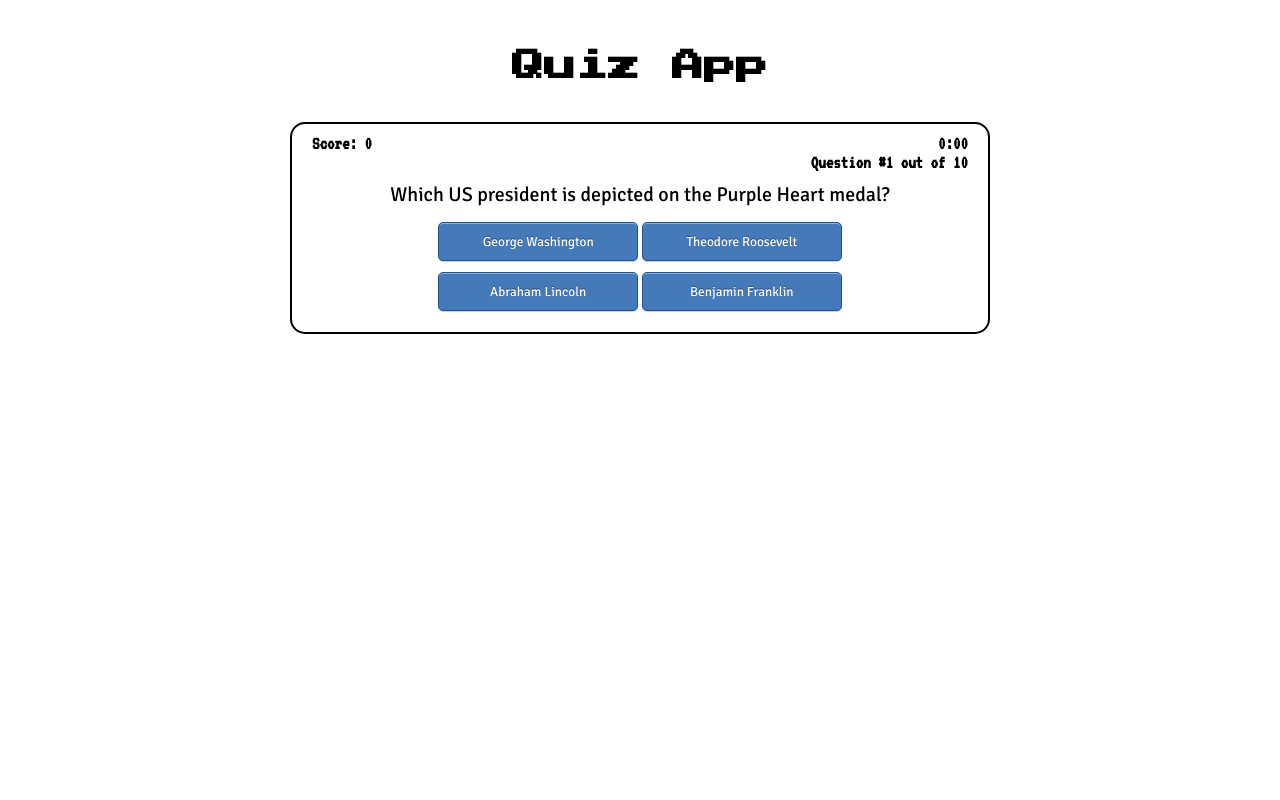
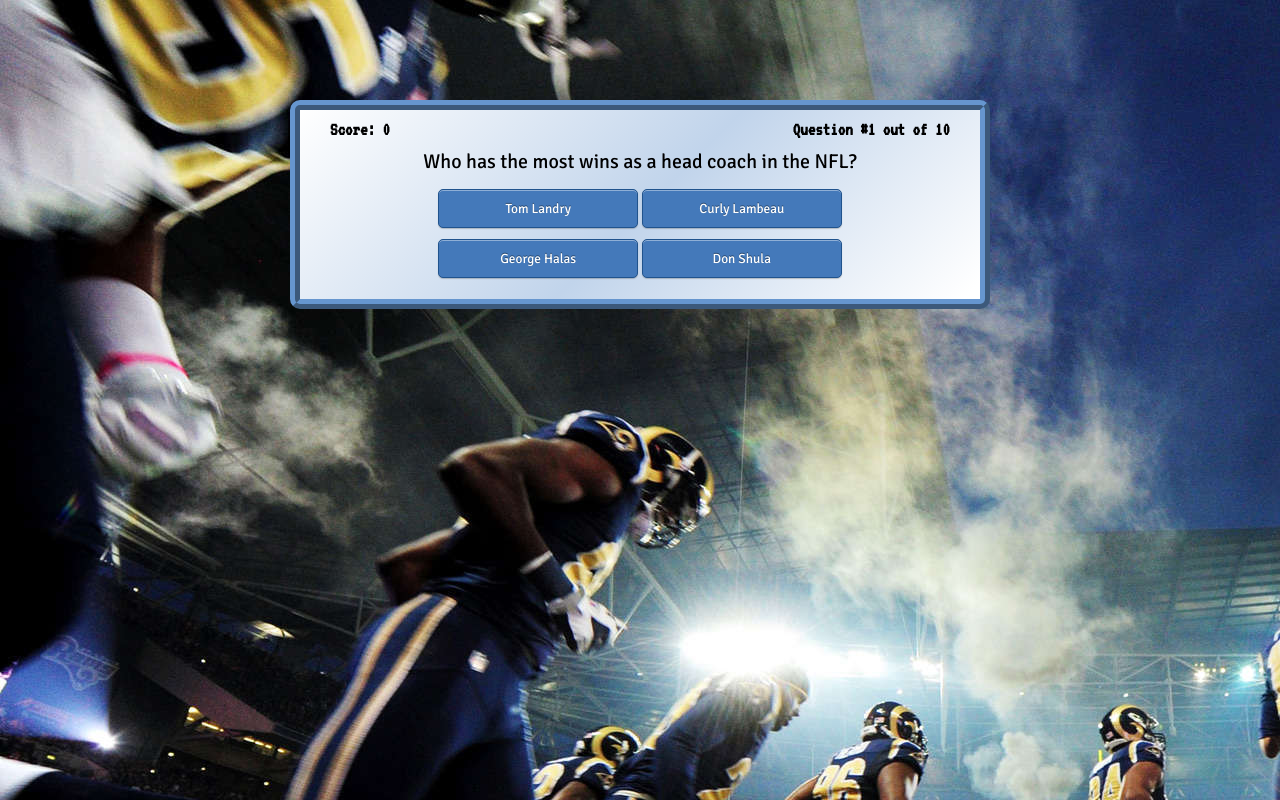
Before and after one commit to phc5/quiz-app, a plain HTML site: page index.html in a window 1280 px wide. Both pictures are taken after a click on the button "Start the Quiz". Drawn offline with nearby package versions, Linux system fonts and the light colour scheme.

Commit message:
background, border, and gradient

```diff
--- a/app.js
+++ b/app.js
@@ -3,54 +3,54 @@
 const state = {
 	questions: [
 		{
-			text: "Which US president is depicted on the Purple Heart medal?",
-			answers: ['Abraham Lincoln', 'Theodore Roosevelt', 'George Washington', 'Benjamin Franklin'],
-			correctAnswer: 'George Washington'
+			text: "Who has the most wins as a head coach in the NFL?",
+			answers: ['George Halas', 'Curly Lambeau', 'Tom Landry', 'Don Shula'],
+			correctAnswer: 'Don Shula',
 		},
 		{
-			text: "Myosis affects which part of the human body?",
-			answers: ['Neck', 'Stomach', 'Mouth', 'Eye'],
-			correctAnswer: 'Eye'
+			text: "Which NFL team features a helmet decal only on one side of the helmet?",
+			answers: ['Houston Texans', 'Jacksonville Jaguars', 'Pittsburgh Steelers', 'Tennessee Titans'],
+			correctAnswer: 'Pittsburgh Steelers',
 		},
 		{
-			text: "The drink Tequila is made from...",
-			answers: ['Sugar Cane', 'Blue Agave', 'Aloe Vera', 'Cactus'],
-			correctAnswer: 'Blue Agave'
+			text: "Who is the last non-quarterback to win NFL MVP?",
+			answers: ['Shaun Alexander', 'Ray Lewis', 'Adrian Peterson', 'LaDainian Tomlinson'],
+			correctAnswer: 'Adrian Peterson'
 		},
 		{
-			text: "Who was the #1 overall draft pick in the 2016 NBA Draft?",
-			answers: ['Ben Simmons', 'Brandon Ingram', 'Jaylen Brown', 'Kris Dunn'],
-			correctAnswer: 'Ben Simmons'
+			text: "This current NFL quarterback, a 2010 Pro Bowler, never started a game at QB in college...",
+			answers: ['Matt Schaub', 'Matt Cassel', 'Matt Moore', 'Matt Flynn'],
+			correctAnswer: 'Matt Cassel'
 		},
 		{
-			text: "Wikipedia's spherical logo features what Greek symbol?",
-			answers: ["Omega", "Theta", "Sigma", "Gamma"],
-			correctAnswer: 'Omega'
+			text: "How many Heisman Trophy winners have gone on to be MVP of the Super Bowl?",
+			answers: ["2", "3", "4", "5"],
+			correctAnswer: '4'
 		},
 		{
-			text: "The term 'GUI' stands for...?",
-			answers: ["Graphical User Interface", "Graphics Unused Input", "Graphing Ultimate Interface", "Graphical Ultimate Interface"],
-			correctAnswer: 'Graphical User Interface'
+			text: "4 of the first 5 picks in the 1989 draft -- Troy Aikman, Barry Sanders, Derrick Thomas and Deion Sanders -- are in the Hall of Fame. Who was the bust?",
+			answers: ["Aundray Bruce", "Blair Thomas", "Keith McCants", "Tony Mandarich"],
+			correctAnswer: 'Tony Mandarich'
 		},
 		{
-			text: "A deficiency in what vitamin will cause scurvy?",
-			answers: ["Vitamin A", "Vitamin B", "Vitamin C", "Vitamin D"],
-			correctAnswer: 'Vitamin C'
+			text: "Which of these teams was NOT an original NFL team that moved over to the AFC?",
+			answers: ["Browns", "Colts", "Raiders", "Steelers"],
+			correctAnswer: 'Raiders'
 		},
 		{
-			text: "Basilosaurus a beast that lived before us but after the dinosaurs, evolved into which current day animal?",
-			answers: ["Camel", "Elephant", "Whale", "Giraffe"],
-			correctAnswer: 'Whale'
+			text: "This state has produced more pro football Hall of Famers than any other state...",
+			answers: ["California", "Ohio", "Pennsylvania", "Texas"],
+			correctAnswer: 'Pennsylvania'
 		},
 		{
-			text: "What is the name given to a substance that remains unchanged but which causes or accelerates a chemical reaction? What is the name given to a substance that remains unchanged but which causes or accelerates a chemical reaction?",
-			answers: ["Homeostasis", "Homogenous", "Catalyst", "Heterogenous"],
-			correctAnswer: 'Catalyst'
+			text: "Who is the only Super Bowl MVP to have played on the losing team?",
+			answers: ["Larry Fitzgerald", "Chuck Howley", "Dan Marino", "Steve McNair"],
+			correctAnswer: 'Chuck Howley'
 		},
 		{
-			text: "Which planet has the largest volcano and largest valley in the solar system?",
-			answers: ["Mars", "Earth", "Venus", "Jupiter"],
-			correctAnswer: 'Mars'
+			text: "This is the only team not to make the NFL playoffs this millennium...",
+			answers: ["Buffalo Bills", "Cleveland Browns", "Jacksonville Jaguars", "Oakland Raiders"],
+			correctAnswer: 'Buffalo Bills'
 		}
 	],
 	score: 0,
@@ -59,7 +59,6 @@ const state = {
 	incorrectText: "Incorrect...",
 	whichPage: 'start',
 	answerFlag: true,
-	time: 0
 }
 
 // modify
@@ -71,9 +70,9 @@ function setPage(state, page) {
 function shuffle(array) {
 	for (let i = array.length; i; i--) {
 		let randIndex = Math.floor(Math.random() * i);
-		let swapHolder = array[i - 1];
+		let temp = array[i - 1];
 		array[i - 1] = array[randIndex];
-		array[randIndex] = swapHolder;
+		array[randIndex] = temp;
 	}
 }
 
@@ -81,6 +80,24 @@ function flagAnswer(state, answer) {
 	state.answerFlag = state.questions[state.currentQuestion].correctAnswer === answer;
 	return state.answerFlag;
 }
+
+// function startTimer(duration, display, flag) {
+// 	let timer = duration, minutes, seconds;
+
+// 	setInterval(function() {
+// 	minutes = parseInt(timer / 60, 10);
+// 	seconds = parseInt(timer % 60, 10);
+
+// 	minutes = minutes < 10 ? "0" + minutes : minutes;
+// 	seconds = seconds < 10 ? "0" + seconds : seconds;
+
+// 	display.text(minutes + ":" + seconds);
+
+// 	if(--timer <= 0) {
+// 		timer = duration;
+// 	}
+// 	}, 1000);
+// }
 
 // render
 const renderQuiz = function(state, pages) {
@@ -169,7 +186,6 @@ const quizPages = {
 	'end': $('.end-page')
 }
 
-
 $('.start').click(function(event) {
 	event.preventDefault();
 	setPage(state, 'question');
@@ -208,3 +224,8 @@ $('.restart').click(function(event) {
 	setPage(state,'start');
 	renderQuiz(state, quizPages);
 });
+
+$(document).ready(function() {
+	$('.box').animate({top:'50px'}, "slow");
+	$('.box').fadeIn("slow");
+})
--- a/index.html
+++ b/index.html
@@ -1,20 +1,16 @@
 <!DOCTYPE html>
 <html>
 <head>
-	<title>Quiz App</title>
+	<title>NFL Quiz</title>
 	<link href="https://fonts.googleapis.com/css?family=VT323" rel="stylesheet">
-	<link href="https://fonts.googleapis.com/css?family=Press+Start+2P" rel="stylesheet">
 	<link href="https://fonts.googleapis.com/css?family=Signika" rel="stylesheet">
 	<link rel="stylesheet" href="main.css">
 </head>
 <body>
 	<div class="container">
-		<h1>Quiz App</h1>
-
 		<div class="main-page">
-			<div class="box" id="main-page">
-				<p>Welcome to Quiz App.<br> You will be asked a series of random trivia questions in this
-				quiz. Press start to begin!</p>
+			<div class="box" id="main-page" style="display:none">
+				<p><span class="welcome">Welcome to the NFL Quiz</span><br> You will be asked a series of NFL trivia questions.<br> Press start to begin!</p>
 				<button class="start">Start the Quiz</button>
 			</div>
 		</div>
@@ -22,7 +18,7 @@
 		<div class="question-page" style="display:none;">
 			<div class="box">
 				<h3 class="score-text">Score: <span class="score">0</span></h3>
-				<h3 class="status"><div class="timer"><span class="min">0</span>:<span class="sec">00</span></span></div>Question #<span class="q-num">1</span> out of <span class="q-length"></span></h3>
+				<h3 class="status"><div class="timer"></div>Question #<span class="q-num">1</span> out of <span class="q-length"></span></h3>
 				<div class="text-box"><span class="text-field"></span></div>
 				<div class="choice first">
 					<button class="answer answer-one"></button>
@@ -40,7 +36,7 @@
 		<div class="result-page" style="display: none;">
 			<div class="box">
 				<h3 class="score-text">Score: <span class="score">0</span></h3>
-				<h3 class="status"><div class="timer">0:00</div>Question #<span class="q-num">1</span> out of <span class="q-length"></span></h3>
+				<h3 class="status">Question #<span class="q-num">1</span> out of <span class="q-length"></span></h3>
 				<div class="text-box"><span class="text-field"></span></div>
 				<div class="choice-box">
 					<button class="next-question">Next</button>
@@ -52,7 +48,7 @@
 		<div class="end-page" style="display: none">
 			<div class="box">
 				<h3 class="score-text">Score: <span class="score">0</span></h3>
-				<h3 class="status"><div class="timer">0:00</div>Question #<span class="q-num">1</span> out of <span class="q-length"></span></h3>
+				<h3 class="status">Question #<span class="q-num">1</span> out of <span class="q-length"></span></h3>
 				<div class="text-box"><span class="text-field"></span></div>
 				<div class="choice-box">
 					<button class="restart">Restart</button>
--- a/main.css
+++ b/main.css
@@ -1,13 +1,15 @@
+body {
+	background: url('rams.jpg');
+    background-repeat: repeat-y;
+}
+
 h3 {
 	font-family: 'VT323', monospace;
 }
 
-h1 {
-	font-family: 'Press Start 2P', cursive;
-}
-
 p {
 	margin-bottom: 0px;
+	font-size: 17px;
 }
 
 button {
@@ -58,13 +60,21 @@ button.answer {
 
 .box {
 	position: relative;
-	border: 2px solid black;
-	padding-left: 10px;
-	padding-right: 10px;
+	padding-left: 20px;
+	padding-right: 20px;
 	padding-bottom: 10px;
-	font-family: 'Signika', sans-serif;
-	border-radius: 15px;
-
+	font-family: 'Signika', sans-serif;;
+    -webkit-border-radius: 10px 10px 10px 10px;
+	border: 10px ridge #6696CF;
+	/*gradient*/
+	background: rgba(255,255,255,1);
+	background: -moz-linear-gradient(-45deg, rgba(255,255,255,1) 0%, rgba(255,255,255,1) 0%, rgba(193,212,235,1) 51%, rgba(255,255,255,1) 98%, rgba(255,255,255,1) 100%);
+	background: -webkit-gradient(left top, right bottom, color-stop(0%, rgba(255,255,255,1)), color-stop(0%, rgba(255,255,255,1)), color-stop(51%, rgba(193,212,235,1)), color-stop(98%, rgba(255,255,255,1)), color-stop(100%, rgba(255,255,255,1)));
+	background: -webkit-linear-gradient(-45deg, rgba(255,255,255,1) 0%, rgba(255,255,255,1) 0%, rgba(193,212,235,1) 51%, rgba(255,255,255,1) 98%, rgba(255,255,255,1) 100%);
+	background: -o-linear-gradient(-45deg, rgba(255,255,255,1) 0%, rgba(255,255,255,1) 0%, rgba(193,212,235,1) 51%, rgba(255,255,255,1) 98%, rgba(255,255,255,1) 100%);
+	background: -ms-linear-gradient(-45deg, rgba(255,255,255,1) 0%, rgba(255,255,255,1) 0%, rgba(193,212,235,1) 51%, rgba(255,255,255,1) 98%, rgba(255,255,255,1) 100%);
+	background: linear-gradient(135deg, rgba(255,255,255,1) 0%, rgba(255,255,255,1) 0%, rgba(193,212,235,1) 51%, rgba(255,255,255,1) 98%, rgba(255,255,255,1) 100%);
+	filter: progid:DXImageTransform.Microsoft.gradient( startColorstr='#ffffff', endColorstr='#ffffff', GradientType=1 );
 }
 
 .score-text {
@@ -82,3 +92,7 @@ button.answer {
 .main-page, .question-page, .result-page, .end-page {
 	margin-top: 40px;
 }
+
+.welcome {
+	font-size: 30px;
+}
```
Also changed, not shown: rams.jpg (added).
